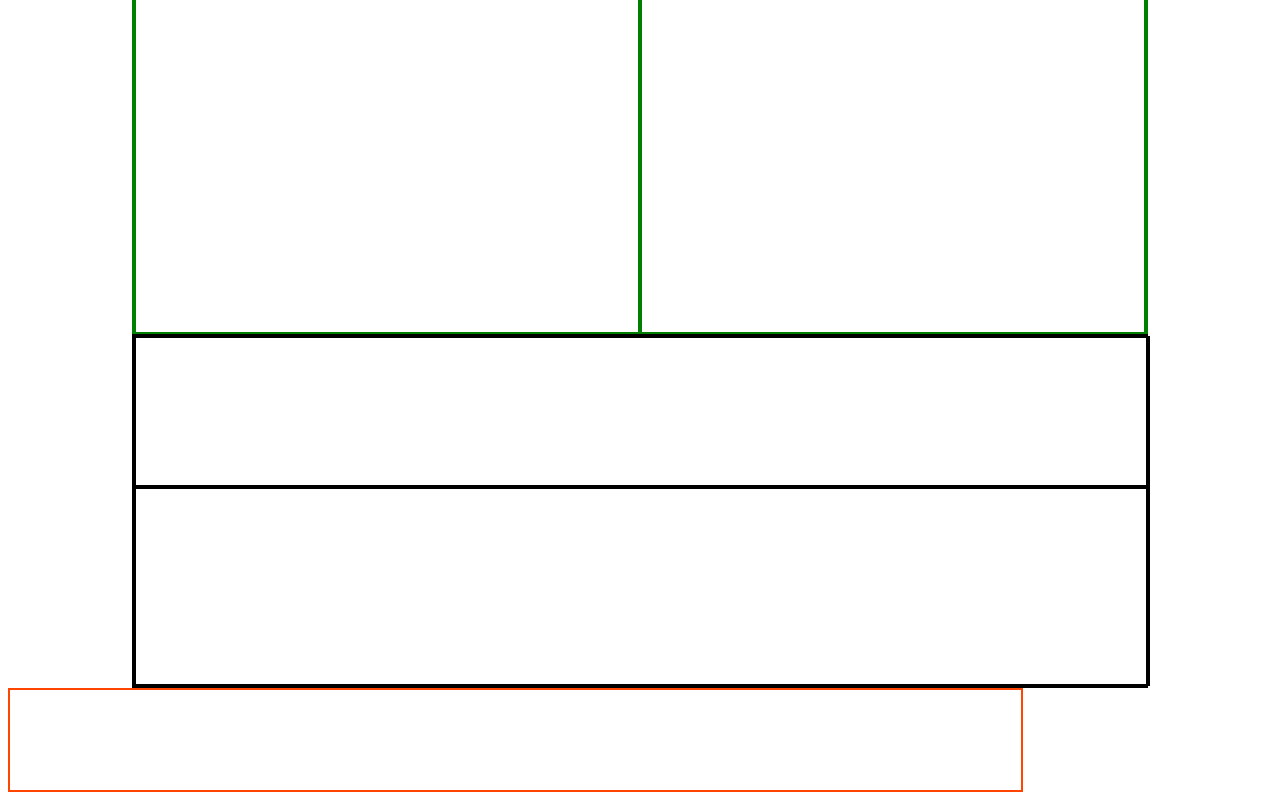
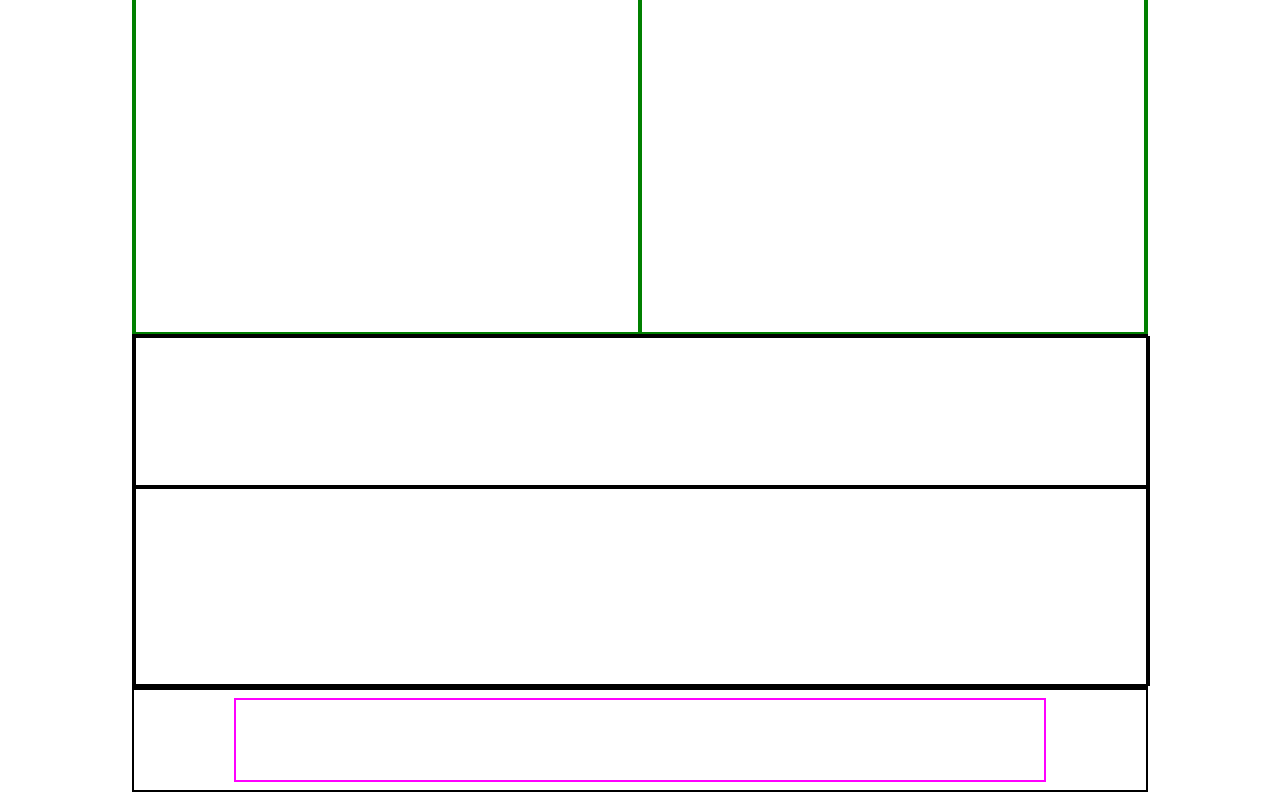
Before and after one commit to Simone-Corso/proj-html-vuejs, a Vue app: page / in a window 1280 px wide. Shown: the part 3294-4094 px from the top of the page. Built offline with nearby package versions, Linux system fonts and the light colour scheme.

Commit message:
ho aggiunto un div main marketing per far tornare in modo corretto la parte del display flex

```diff
--- a/src/components/AppMain.vue
+++ b/src/components/AppMain.vue
@@ -37,12 +37,16 @@
         </div>
     </div>
     </div>
-
-    <div class="main-consultant">
+    <div class="main-marketing">
+    <div class="container-marketing-consultant">
         <div class="container-consultant">
 
         </div>
-    </div>
+
+</div>
+</div>
+
+
 </template>
 <script>
 export default {
@@ -144,15 +148,21 @@ export default {
 
     }
 
-    .main-consultant{
+    .main-marketing{
+        display: flex;
+        justify-content: center;
+    }
+    .container-marketing-consultant{
         height: 100px;
         width: 80%;
-        border: 2px solid orangered;
+        border: 2px solid black;
         display: flex;
         justify-content: center;
-        align-content: center;
-        flex-direction: row;
-
-
+        align-items: center;
+    }
+    .container-consultant{
+        height: 80px;
+        width: 80%;
+        border: 2px solid magenta;
     }
 </style>
```
